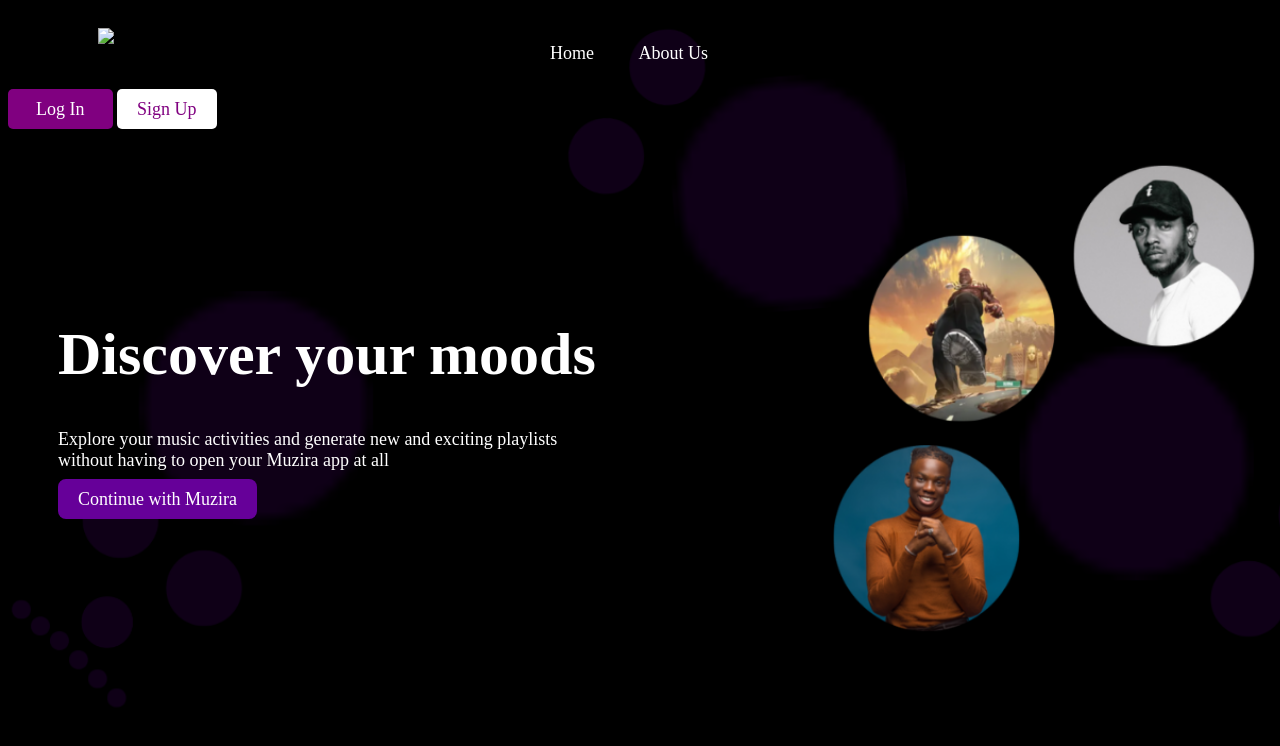
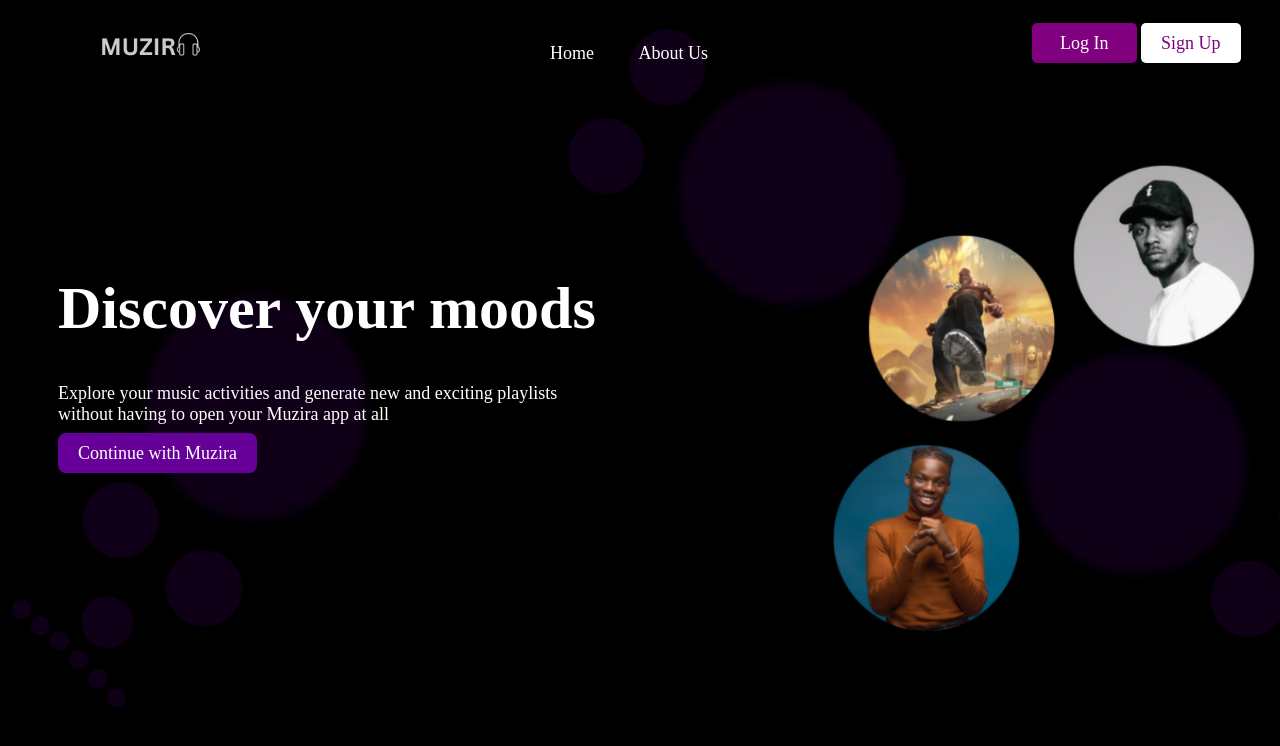
Before and after one commit to J-C01/bootcamp_week3task_muzira, a plain HTML site: page index.html in a window 1280 px wide. Drawn offline with Linux system fonts and the light colour scheme.

Commit message:
index.html and style.css updated just now

```diff
--- a/index.html
+++ b/index.html
@@ -14,7 +14,7 @@
     <div class="row">
         <header>
             <div class="column1">
-                <img src=".assets/muzira-logo-icon/muzira-headphone2.png" width="200px" height="25px"
+                <img src="assets/muzira-logo-icon/muzira-headphone2.png" width="200px" height="25px"
                     style="padding-left: 80px;">
             </div>
             <div class="column1">
--- a/style.css
+++ b/style.css
@@ -48,7 +48,7 @@
  .column3 {
     margin-top: 10px;
      float: left;
-     width: 40%;
+     width: 20%;
      padding: 0px;
  }
 
```
